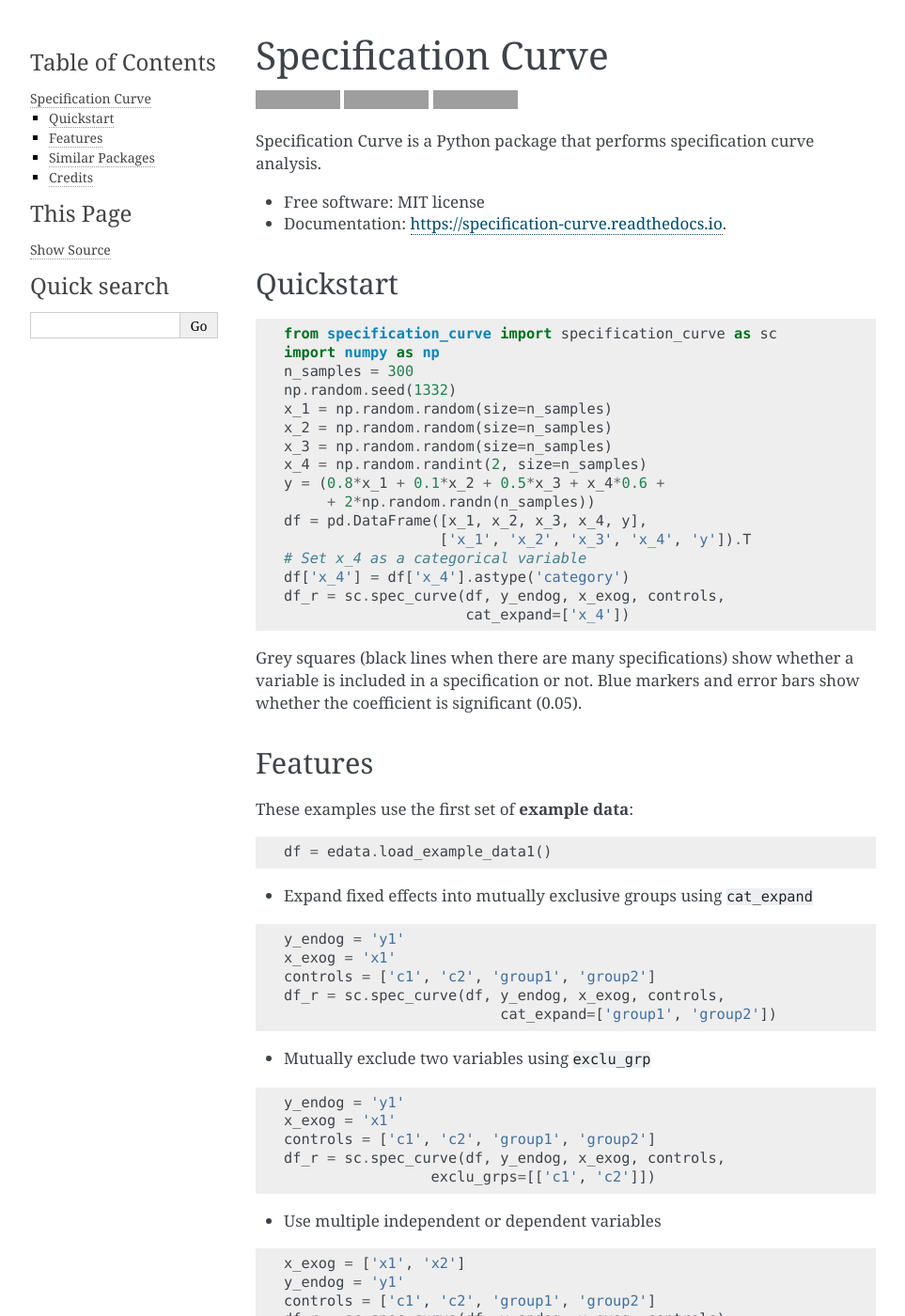
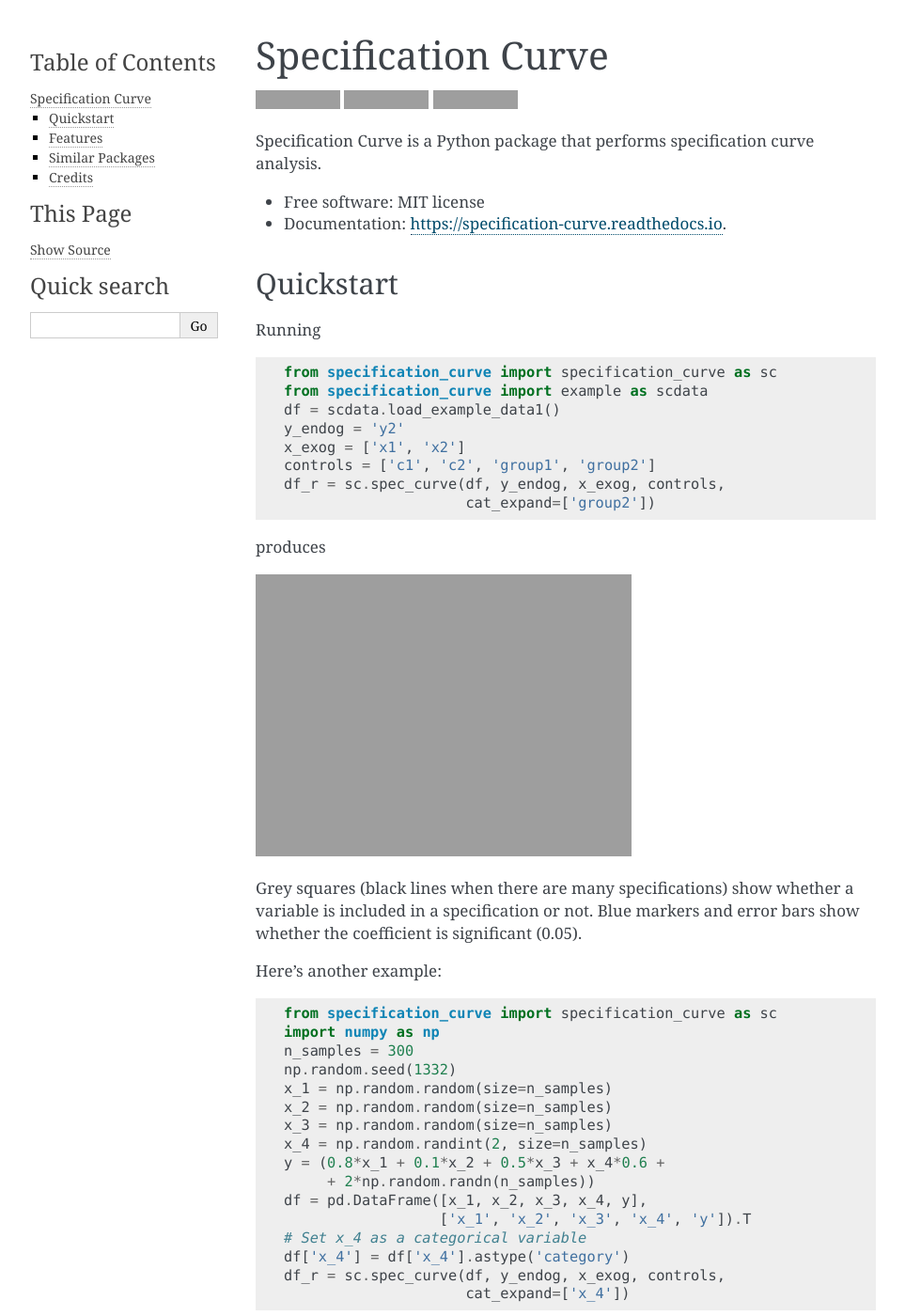
Before and after one commit to aeturrell/specification_curve, a Sphinx documentation site: the page built from docs/readme.rst, in a window 1280 px wide and 1400 px high. Shown: the whole window at 94% size, without its empty margins (148-1111 px from the left). Built offline with Sphinx 7.4.7, drawn with Linux system fonts in a browser that asks for light colours; pages that are not in the unit, such as notebooks, are missing from menus; grey boxes are pictures that could not be loaded.

Commit message:
docs and img example

```diff
--- a/README.rst
+++ b/README.rst
@@ -14,8 +14,6 @@ Specification Curve
         :alt: Documentation Status
 
 
-
-
 Specification Curve is a Python package that performs specification curve analysis.
 
 
@@ -24,6 +22,30 @@ Specification Curve is a Python package that performs specification curve analys
 
 Quickstart
 ----------
+
+Running
+
+.. code-block:: python
+
+   from specification_curve import specification_curve as sc
+   from specification_curve import example as scdata
+   df = scdata.load_example_data1()
+   y_endog = 'y2'
+   x_exog = ['x1', 'x2']
+   controls = ['c1', 'c2', 'group1', 'group2']
+   df_r = sc.spec_curve(df, y_endog, x_exog, controls,
+                        cat_expand=['group2'])
+
+produces
+
+.. image:: docs/images/example.png
+   width=600
+
+Grey squares (black lines when there are many specifications) show whether
+a variable is included in a specification or not. Blue markers and error bars
+show whether the coefficient is significant (0.05).
+
+Here's another example:
 
 .. code-block:: python
 
```
Also changed, not shown: other parts of README.rst (+0 -3 lines), docs/usage.rst (+3 -13 lines), docs/images/example.png (added), 2 other files.
